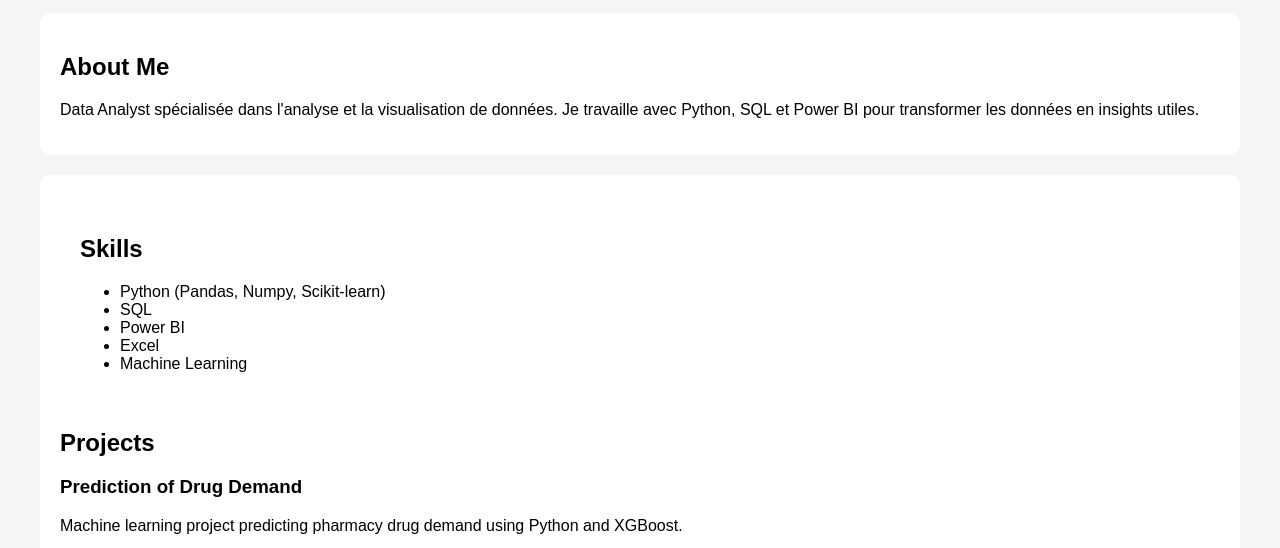
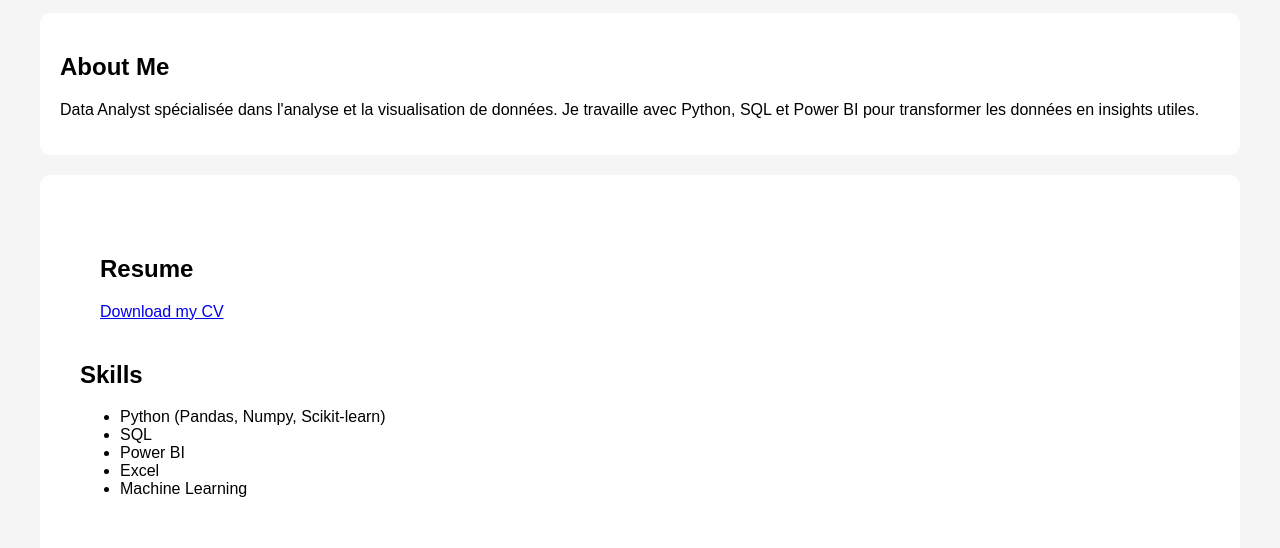
Before and after one commit to DioufMariama08/mareme-diouf-portfolio, a plain HTML site: page index.html in a window 1280 px wide. Shown: the part 252-800 px from the top of the page. Drawn offline with Linux system fonts and the light colour scheme.

Commit message:
Update index.html

```diff
--- a/index.html
+++ b/index.html
@@ -39,6 +39,10 @@ Je travaille avec Python, SQL et Power BI pour transformer les données en insig
 
 <div class="section">
  <div class="section">
+  <div class="section">
+<h2>Resume</h2>
+<a href="cv.pdf" target="_blank">Download my CV</a>
+</div>
 <h2>Skills</h2>
 
 <ul>
```
